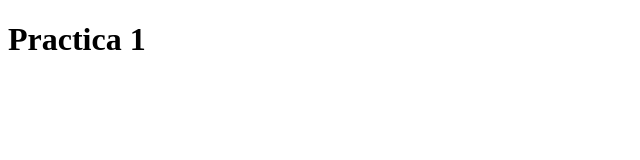
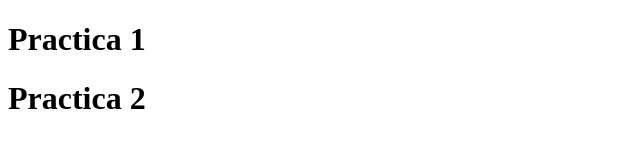
Before and after one commit to rahmatjon02/lesson-23, a plain HTML site: page index.html in a window 1280 px wide. Shown: the whole page, without its empty margins (0-640 px from the left). Drawn offline with Linux system fonts and the light colour scheme.

Commit message:
added h1 practica 2

```diff
--- a/index.html
+++ b/index.html
@@ -9,6 +9,7 @@
 
 <body>
     <h1>Practica 1</h1>
+    <h1>Practica 2</h1>
 </body>
 
 </html>
```
